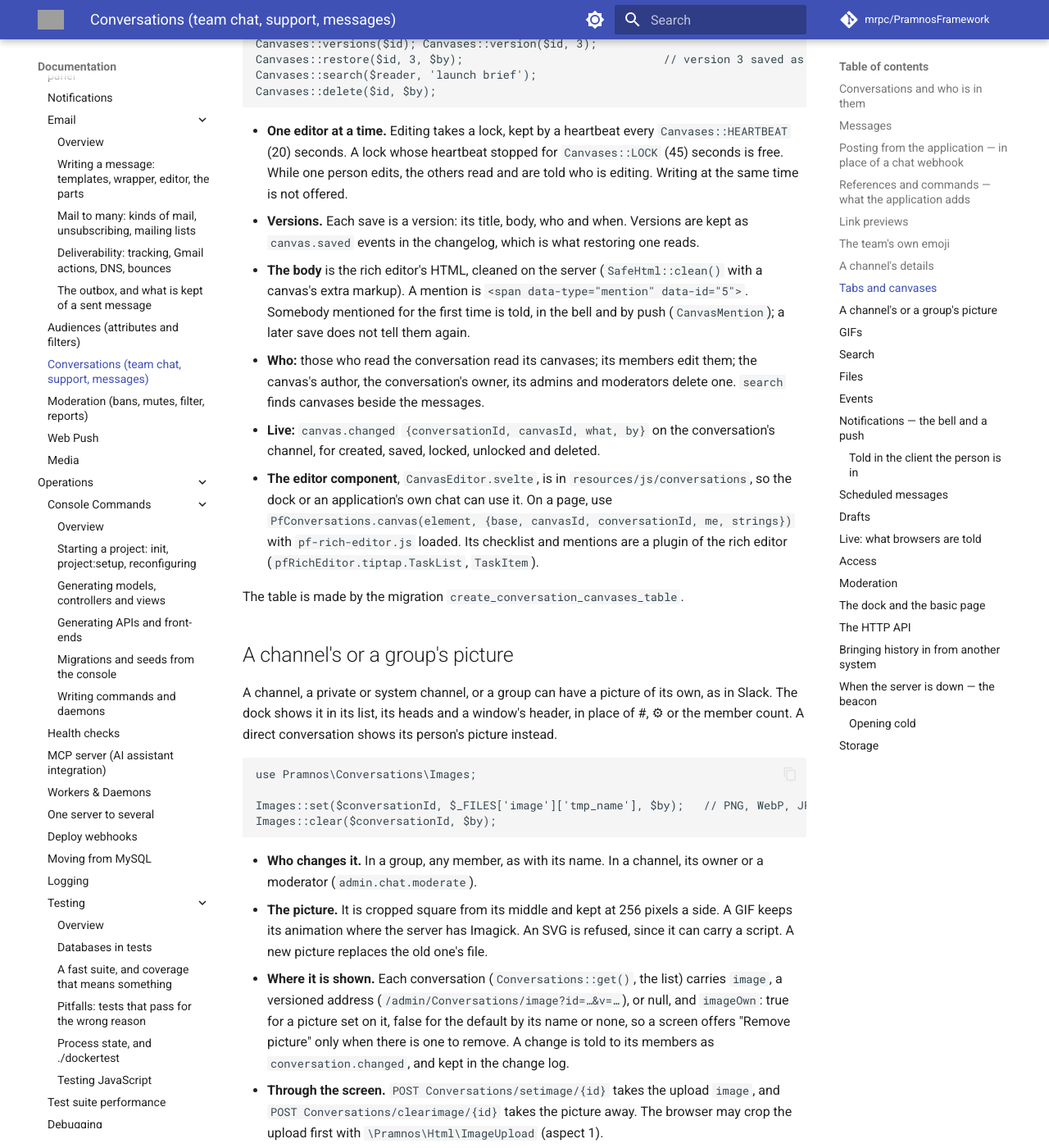
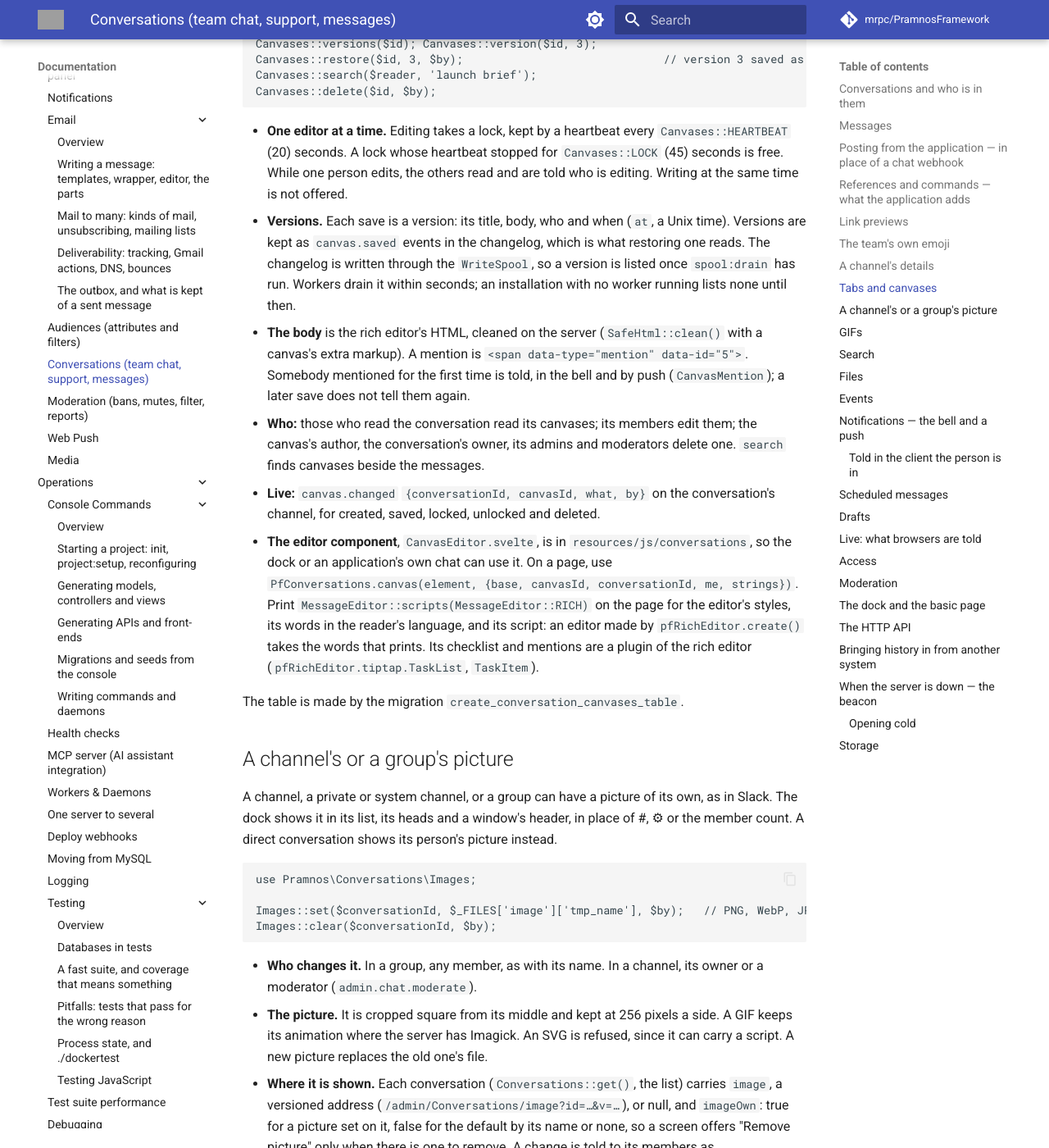
Before and after one commit to mrpc/PramnosFramework, an MkDocs documentation site: the page built from docs/Pramnos_Conversations_Guide.md, in a window 1280 px wide and 1400 px high, scrolled down 13687 px. Shown: the whole window at 82% size. Built offline with MkDocs 1.6.1 and Material for MkDocs 9.7.7, drawn with Linux system fonts in a browser that asks for light colours; comment, search, counter and statistics services are not loaded; grey boxes are pictures that could not be loaded.

Commit message:
fix(conversations): a canvas's versions carry a Unix time, and an editor made in code takes the page's words (FW-370)

```diff
--- a/docs/Pramnos_Conversations_Guide.md
+++ b/docs/Pramnos_Conversations_Guide.md
@@ -605,8 +605,11 @@ Canvases::delete($id, $by);
   `Canvases::HEARTBEAT` (20) seconds. A lock whose heartbeat stopped for `Canvases::LOCK` (45)
   seconds is free. While one person edits, the others read and are told who is editing. Writing
   at the same time is not offered.
-- **Versions.** Each save is a version: its title, body, who and when. Versions are kept as
-  `canvas.saved` events in the changelog, which is what restoring one reads.
+- **Versions.** Each save is a version: its title, body, who and when (`at`, a Unix time).
+  Versions are kept as `canvas.saved` events in the changelog, which is what restoring one reads.
+  The changelog is written through the `WriteSpool`, so a version is listed once `spool:drain` has
+  run. Workers drain it within seconds; an installation with no worker running lists none until
+  then.
 - **The body** is the rich editor's HTML, cleaned on the server (`SafeHtml::clean()` with a
   canvas's extra markup). A mention is `<span data-type="mention" data-id="5">`. Somebody
   mentioned for the first time is told, in the bell and by push (`CanvasMention`); a later save
@@ -618,8 +621,10 @@ Canvases::delete($id, $by);
   for created, saved, locked, unlocked and deleted.
 - **The editor component**, `CanvasEditor.svelte`, is in `resources/js/conversations`, so the dock
   or an application's own chat can use it. On a page, use
-  `PfConversations.canvas(element, {base, canvasId, conversationId, me, strings})` with
-  `pf-rich-editor.js` loaded. Its checklist and mentions are a plugin of the rich editor
+  `PfConversations.canvas(element, {base, canvasId, conversationId, me, strings})`. Print
+  `MessageEditor::scripts(MessageEditor::RICH)` on the page for the editor's styles, its words in
+  the reader's language, and its script: an editor made by `pfRichEditor.create()` takes the words
+  that prints. Its checklist and mentions are a plugin of the rich editor
   (`pfRichEditor.tiptap.TaskList`, `TaskItem`).
 
 The table is made by the migration `create_conversation_canvases_table`.
--- a/resources/js/conversations/CanvasEditor.svelte
+++ b/resources/js/conversations/CanvasEditor.svelte
@@ -5,7 +5,8 @@
      * somebody else sees "X is editing" and reads. "Save" writes a version, "Done" saves and lets the
      * lock go. The versions are listed; one is shown and can be restored.
      *
-     * The text is edited with the framework's rich editor (`pf-rich-editor.js`, which the page loads)
+     * The text is edited with the framework's rich editor — the page prints
+     * `MessageEditor::scripts(MessageEditor::RICH)`, its styles, words and script —
      * and a plugin of its own: a checklist, and mentions of people (`@`, or the button) as
      * `<span data-type="mention" data-id>`. Pictures dropped or chosen are the conversation's files.
      *
@@ -199,7 +200,7 @@
                 {#each versions as v (v.version)}
                     <li>
                         <button type="button" class="pf-conv-link" onclick={() => show(v.version)}>{t('Version %s', v.version)}</button>
-                        <span class="pf-conv-muted">{v.at}</span>
+                        <span class="pf-conv-muted">{new Date(v.at * 1000).toLocaleString(document.documentElement.lang || undefined, { dateStyle: 'medium', timeStyle: 'short' })}</span>
                         {#if v.version !== canvas.version}<button type="button" class="pf-conv-btn" onclick={() => restore(v.version)}>{t('Restore')}</button>{/if}
                     </li>
                 {/each}
```
Also changed, not shown: docs/version-history/posts/2026-11-09.md (+17 -1 lines), 5 other files.
